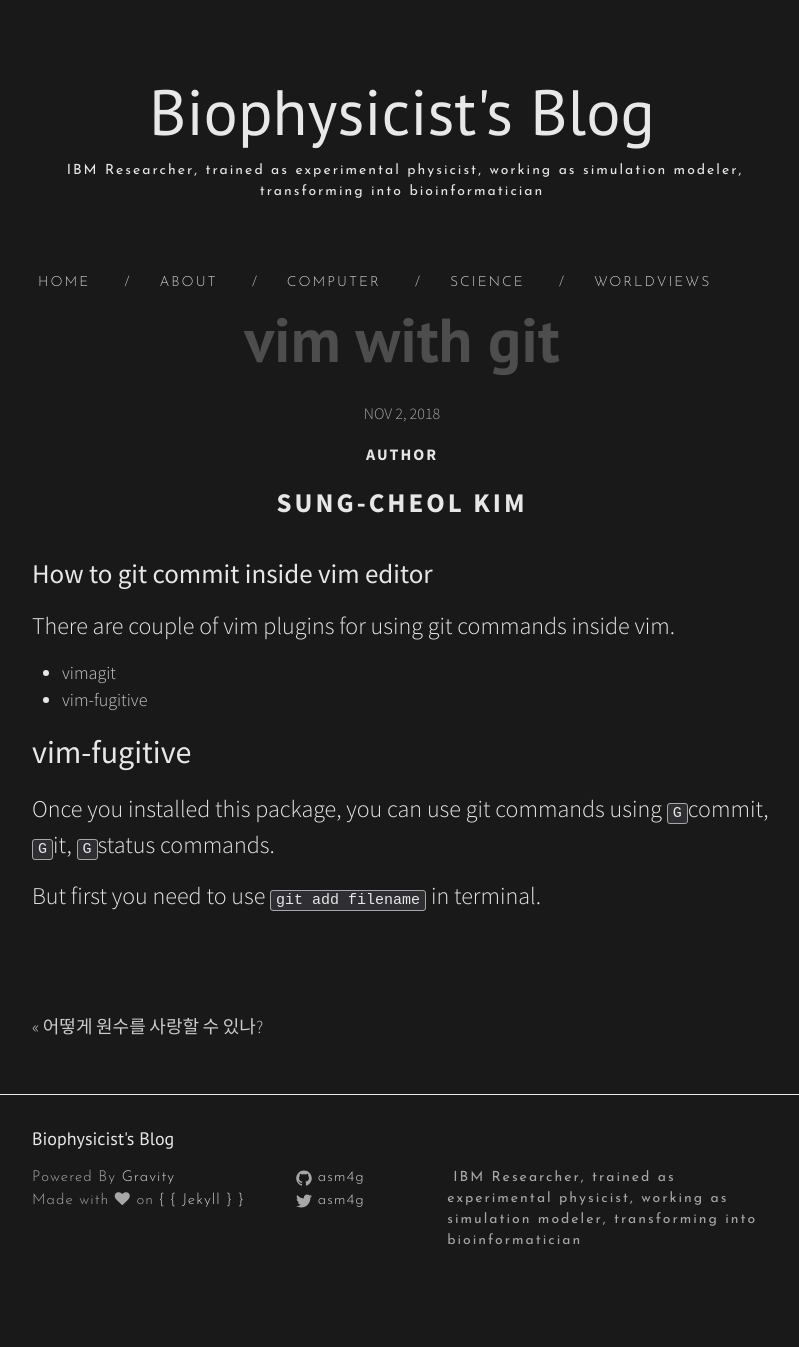
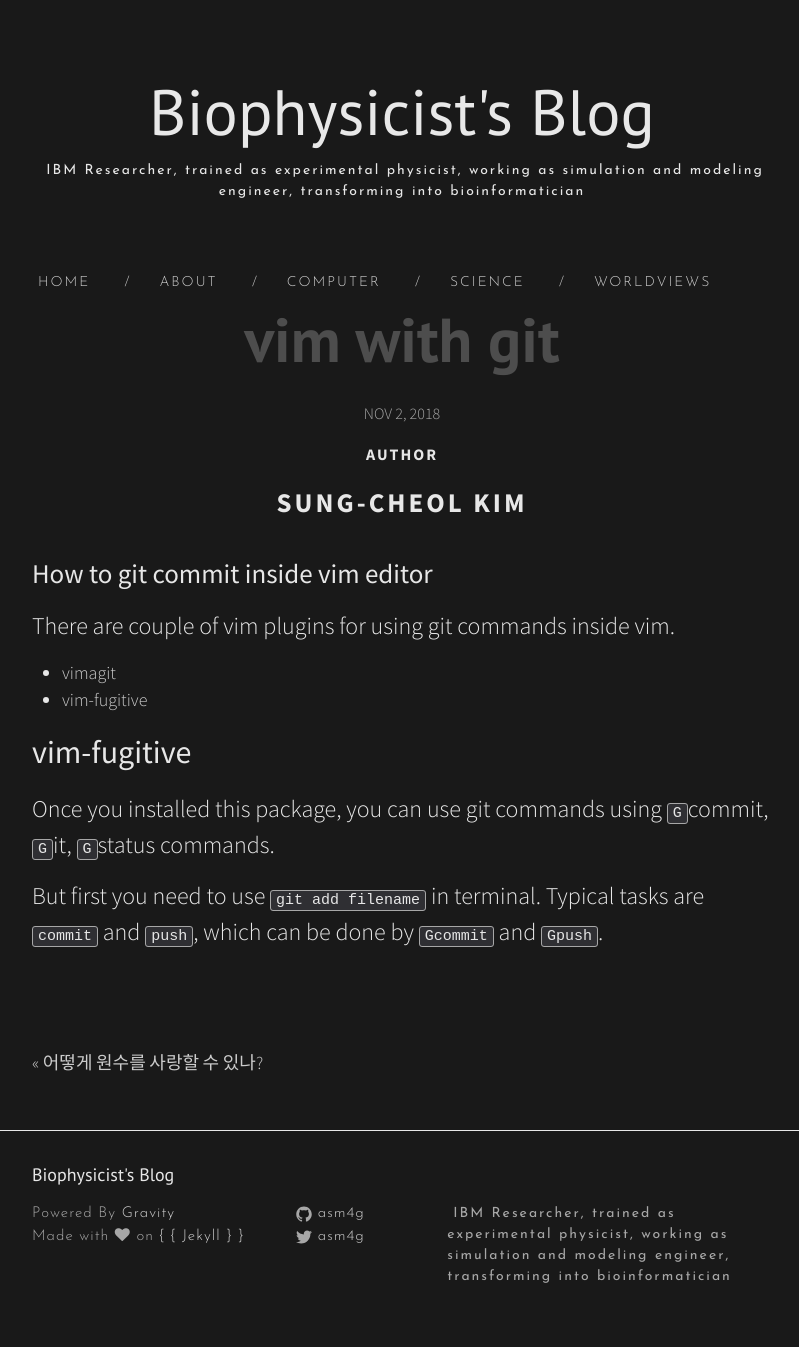
Before and after one commit to asm4g/asm4g, a Jekyll site: the page built from _posts/2018-11-2-vim.md, in a window 1280 px wide. Shown: the whole page, without its empty margins (238-1037 px from the left). Built offline with Jekyll 4.4.1, drawn with Linux system fonts in a browser that asks for light colours; nearby versions of some CDN libraries; before the commit the page ends 1311 px from its top, so only the background shows below that.

Commit message:
update vim

```diff
--- a/_config.yml
+++ b/_config.yml
@@ -8,7 +8,7 @@
 # Site settings
 title: Biophysicist's Blog
 email: asm4g.ksc@gmail.com
-description: IBM Researcher, trained as experimental physicist, working as simulation modeler, transforming into bioinformatician
+description: IBM Researcher, trained as experimental physicist, working as simulation and modeling engineer, transforming into bioinformatician
 baseurl: "/asm4g" # the subpath of your site, e.g. /blog
 url: "http://asm4g.github.io" # the base hostname & protocol for your site
 twitter_username: asm4g
--- a/_posts/2018-11-2-vim.md
+++ b/_posts/2018-11-2-vim.md
@@ -18,4 +18,4 @@ There are couple of vim plugins for using git commands inside vim.
 
 Once you installed this package, you can use git commands using `G`commit, `G`it, `G`status commands.
 
-But first you need to use `git add filename` in terminal.
+But first you need to use `git add filename` in terminal. Typical tasks are `commit` and `push`, which can be done by `Gcommit` and `Gpush`.
```
